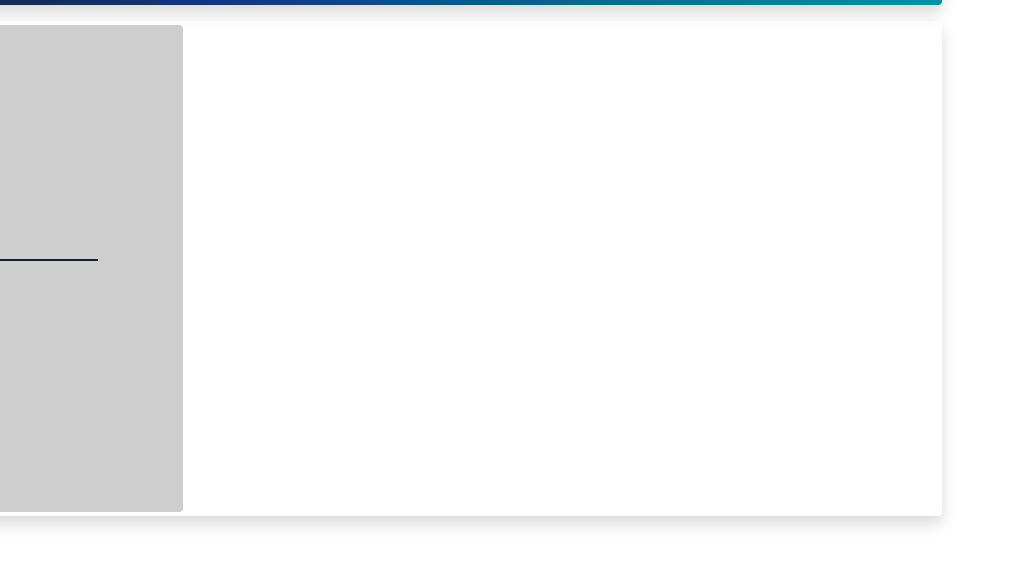
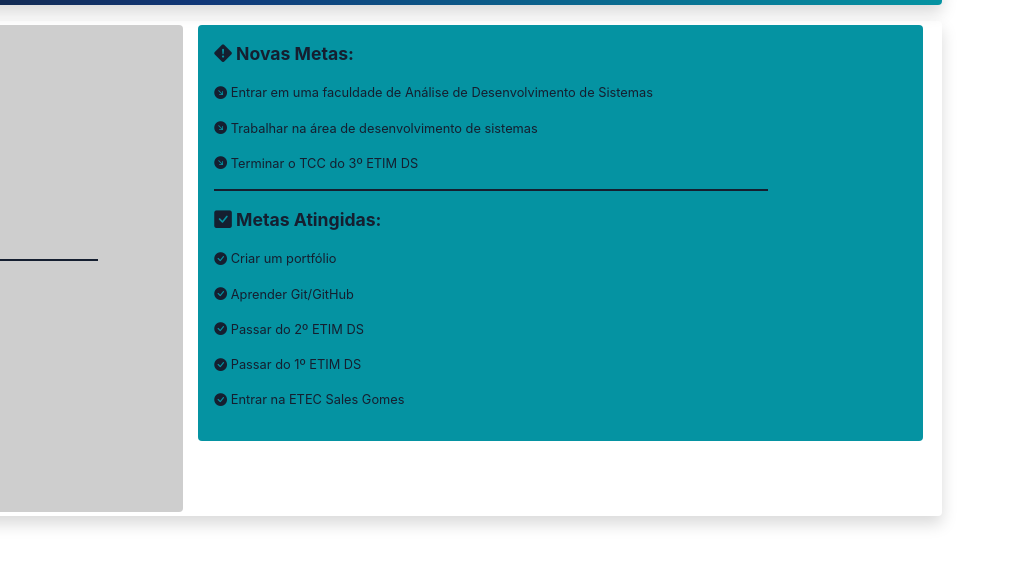
Before and after one commit to nomloki/portfolio, a plain HTML site: page index.html in a window 1280 px wide. Shown: the part 123-688 px from the top of the page, 268-1280 px from the left. Drawn offline with nearby package versions, Linux system fonts and the light colour scheme.

Commit message:
segundo commit

```diff
--- a/assets/css/main.css
+++ b/assets/css/main.css
@@ -11,6 +11,7 @@
   --light-color: #fff;
   --dark-color: #000;
   --grayscale: #cecece;
+  --success: #22bb33;
 
   --extra-small-size: 4px;
   --small-size: 8px;
@@ -36,32 +37,62 @@
   color: var(--light-color);
 }
 
-.header__links{
+.header__links {
   text-decoration: none;
   color: var(--light-color);
-  transition: .2s;
+  transition: 0.2s;
 }
 
-.header__links:hover{
+.header__links:hover {
   text-decoration: none;
   color: var(--quinary-color);
-  transition: .2s;
+  transition: 0.2s;
 }
 
 .header__verified {
   font-size: calc(var(--medium-size) + 5px);
-  margin-bottom: var(--large-size);
-  transition: .2s;
+  transition: 0.2s;
 }
 
-.header__verified:hover{
+.header__verified:hover {
   color: var(--quinary-color);
   font-size: calc(var(--large-size) - 5px);
-  transition: .2s;
+  transition: 0.2s;
 }
 
 .skills__left-column {
   background: var(--grayscale);
+}
+
+.metas__right-column {
+  background: var(--tertiary-color);
+}
+
+.metas__title {
+  color: var(--primary-color);
+  font-weight: bold;
+  font-size: 1.1rem;
+}
+
+.metas__label{
+  color: var(--primary-color);
+  font-size: 0.8rem;
+  transition: all 0.5s;
+}
+
+.finish:hover {
+  background: var(--quaternary-color);
+  border-radius: 4px;
+  transition: all 0.5s;
+  font-size: 1rem;
+  cursor: pointer;
+}
+.checked:hover {
+  background: var(--success);
+  border-radius: 4px;
+  transition: all 0.5s;
+  font-size: 1rem;
+  cursor: pointer;
 }
 
 .skills__title {
@@ -73,13 +104,13 @@
 .skills__label {
   color: var(--secondary-color);
   font-size: 0.8rem;
-  transition: all .5s;
+  transition: all 0.5s;
 }
 
-.skills__label:hover{
+.skills__label:hover {
   background: var(--quinary-color);
   border-radius: 4px;
-  transition: all .5s;
+  transition: all 0.5s;
   font-size: 1rem;
   cursor: pointer;
 }
@@ -93,6 +124,3 @@
   margin-bottom: var(--medium-size);
   /* opacity: .5; */
 }
-
-.skills__right-column {
-}
--- a/index.html
+++ b/index.html
@@ -100,7 +100,9 @@
             <i class="bi bi-bootstrap-fill"></i> Bootstrap
           </p>
           <div class="skills__divider"></div>
-          <p class="skills__title"><i class="bi bi-check-lg"></i> Soft-skills</p>
+          <p class="skills__title">
+            <i class="bi bi-check-lg"></i> Soft-skills
+          </p>
           <p class="skills__label">
             <i class="bi bi-chat-dots"></i> Comunicativo
           </p>
@@ -117,7 +119,41 @@
             <i class="bi bi-check-circle-fill"></i> Interatividade
           </p>
         </div>
-        <div class="col-8 skills__right-column"></div>
+        <div class="col-8 metas right-column">
+          <div class="col-12 p-3 metas__right-column rounded">
+            <p class="metas__title finish">
+              <i class="bi bi-exclamation-diamond-fill"></i> Novas Metas:
+            </p>
+            <p class="metas__label finish">
+              <i class="bi bi-arrow-down-right-circle-fill"></i> Entrar em uma faculdade de Análise de Desenvolvimento de Sistemas
+            </p>
+            <p class="metas__label finish">
+              <i class="bi bi-arrow-down-right-circle-fill"></i> Trabalhar na área de desenvolvimento de sistemas
+            </p>
+            <p class="metas__label finish">
+              <i class="bi bi-arrow-down-right-circle-fill"></i> Terminar o TCC do 3º ETIM DS
+            </p>
+            <div class="skills__divider"></div>
+            <p class="metas__title">
+              <i class="bi bi-check-square-fill"></i> Metas Atingidas:
+            </p>
+            <p class="metas__label checked">
+              <i class="bi bi-check-circle-fill"></i> Criar um portfólio
+            </p>
+            <p class="metas__label checked">
+              <i class="bi bi-check-circle-fill"></i> Aprender Git/GitHub
+            </p>
+            <p class="metas__label checked">
+              <i class="bi bi-check-circle-fill"></i> Passar do 2º ETIM DS
+            </p>
+            <p class="metas__label checked">
+              <i class="bi bi-check-circle-fill"></i> Passar do 1º ETIM DS
+            </p>
+            <p class="metas__label checked">
+              <i class="bi bi-check-circle-fill"></i> Entrar na ETEC Sales Gomes
+            </p>
+          </div>
+        </div>
       </div>
     </div>
 
```
